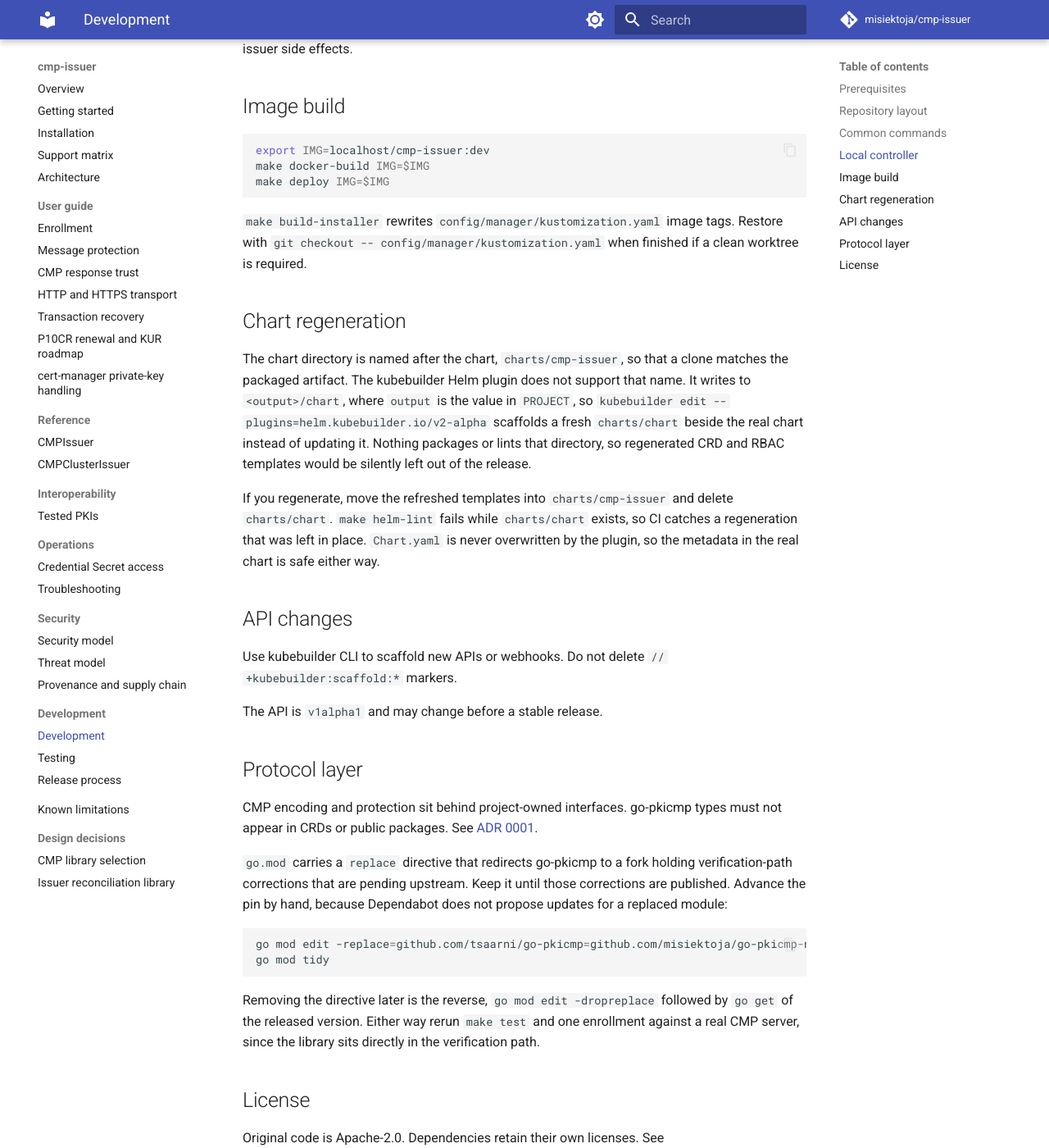
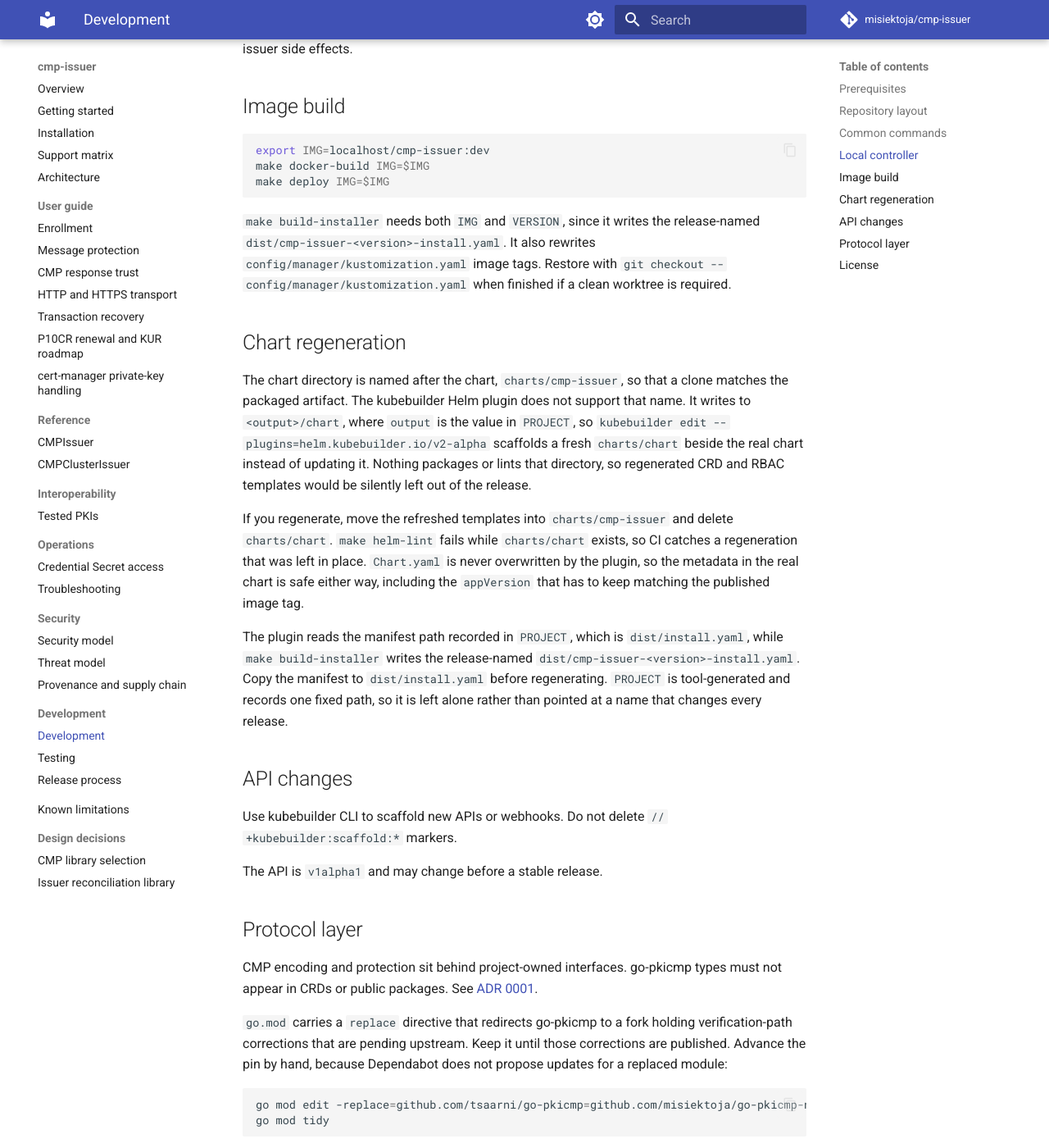
Before and after one commit to misiektoja/cmp-issuer, an MkDocs documentation site: the page built from docs/development/development.md, in a window 1280 px wide and 1400 px high, scrolled down 1877 px. Shown: the whole window at 82% size. Built offline with MkDocs 1.6.1 and Material for MkDocs 9.7.7, drawn with Linux system fonts in a browser that asks for light colours; comment, search, counter and statistics services are not loaded.

Commit message:
docs(development): note the manifest path a chart regeneration reads

````diff
--- a/docs/development/development.md
+++ b/docs/development/development.md
@@ -64,7 +64,10 @@ make docker-build IMG=$IMG
 make deploy IMG=$IMG
 ```
 
-`make build-installer` rewrites `config/manager/kustomization.yaml` image tags. Restore with `git checkout -- config/manager/kustomization.yaml` when finished if a clean worktree is required.
+`make build-installer` needs both `IMG` and `VERSION`, since it writes the release-named
+`dist/cmp-issuer-<version>-install.yaml`. It also rewrites `config/manager/kustomization.yaml` image
+tags. Restore with `git checkout -- config/manager/kustomization.yaml` when finished if a clean worktree
+is required.
 
 ## Chart regeneration
 
@@ -76,7 +79,13 @@ directory, so regenerated CRD and RBAC templates would be silently left out of t
 
 If you regenerate, move the refreshed templates into `charts/cmp-issuer` and delete `charts/chart`.
 `make helm-lint` fails while `charts/chart` exists, so CI catches a regeneration that was left in place.
-`Chart.yaml` is never overwritten by the plugin, so the metadata in the real chart is safe either way.
+`Chart.yaml` is never overwritten by the plugin, so the metadata in the real chart is safe either way,
+including the `appVersion` that has to keep matching the published image tag.
+
+The plugin reads the manifest path recorded in `PROJECT`, which is `dist/install.yaml`, while
+`make build-installer` writes the release-named `dist/cmp-issuer-<version>-install.yaml`. Copy the
+manifest to `dist/install.yaml` before regenerating. `PROJECT` is tool-generated and records one fixed
+path, so it is left alone rather than pointed at a name that changes every release.
 
 ## API changes
 
````
